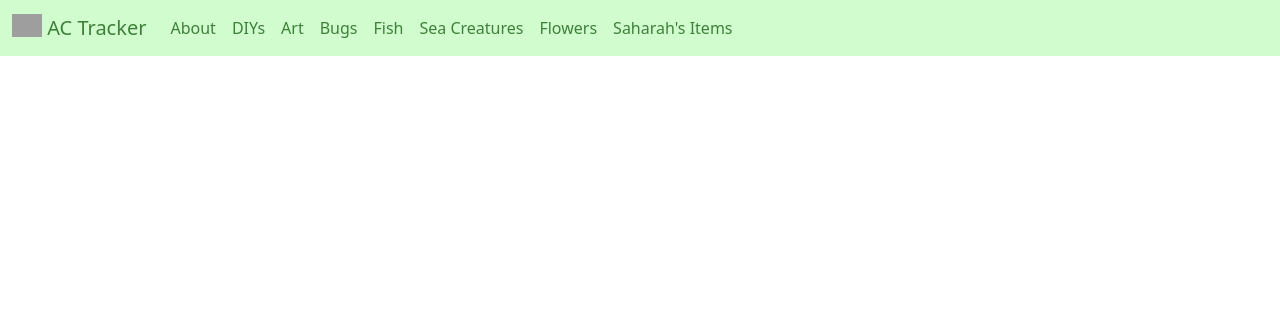
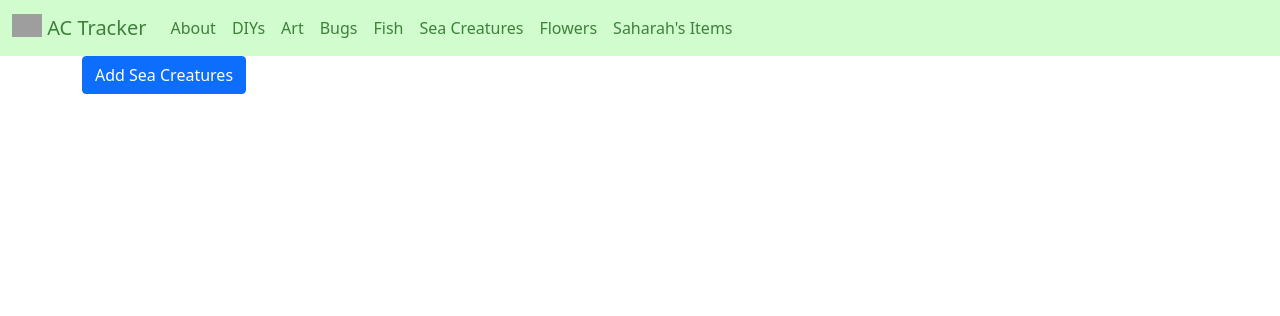
Before and after one commit to lindsaygoins/island-yourland, a Flask app: page /seacreatures in a window 1280 px wide. Shown: the top 316 px of the page. Run offline with Flask 2, Linux system fonts and the light colour scheme; grey boxes are pictures that could not be loaded.

Commit message:
Added a page to add sea creatures

```diff
--- a/app.py
+++ b/app.py
@@ -17,7 +17,7 @@ def about():
 def diys():
     return render_template("diys.html")
 
-@app.route('/add_diys')
+@app.route('/add_diys', methods=['GET', 'POST'])
 def add_diys():
     return render_template("add_diy.html")
 
@@ -25,7 +25,7 @@ def add_diys():
 def art():
     return render_template("art.html")
 
-@app.route('/add_art')
+@app.route('/add_art', methods=['GET', 'POST'])
 def add_art():
     return render_template("add_art.html")
 
@@ -33,7 +33,7 @@ def add_art():
 def bugs():
     return render_template("bugs.html")
 
-@app.route('/add_bugs')
+@app.route('/add_bugs', methods=['GET', 'POST'])
 def add_bugs():
     return render_template("add_bugs.html")
 
@@ -41,7 +41,7 @@ def add_bugs():
 def fish():
     return render_template("fish.html")
 
-@app.route('/add_fish')
+@app.route('/add_fish', methods=['GET', 'POST'])
 def add_fish():
     return render_template("add_fish.html")
 
@@ -49,9 +49,17 @@ def add_fish():
 def seacreatures():
     return render_template("seacreatures.html")
 
+@app.route('/add_seacreatures', methods=['GET', 'POST'])
+def add_seacreatures():
+    return render_template("add_seacreatures.html")
+
 @app.route('/flowers')
 def flowers():
     return render_template("flowers.html")
+
+@app.route('/add_flowers', methods=['GET', 'POST'])
+def add_flowers():
+    return render_template("add_flowers.html")
 
 @app.route('/items')
 def items():
--- a/templates/seacreatures.html
+++ b/templates/seacreatures.html
@@ -1,4 +1,11 @@
 {% extends "layouts/base.html" %}
 
 {% block body %}
+    <form action="{{ url_for('add_seacreatures') }}" method="GET">
+        <div class="row">
+            <div class="col-2">
+                <button type="submit" class="btn btn-primary">Add Sea Creatures</button>
+            </div>
+        </div>
+    </form>
 {% endblock %}
```
Also changed, not shown: templates/add_seacreatures.html (added, +16 -0 lines).
